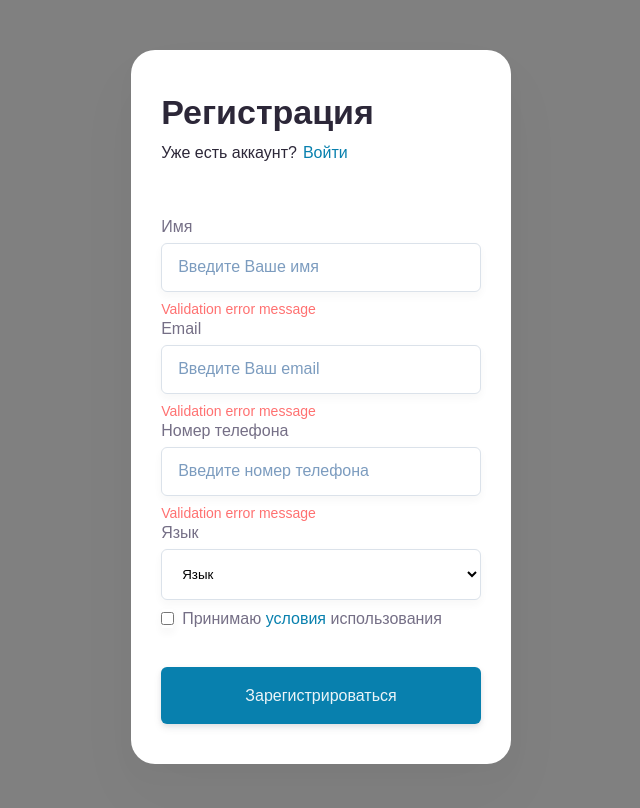
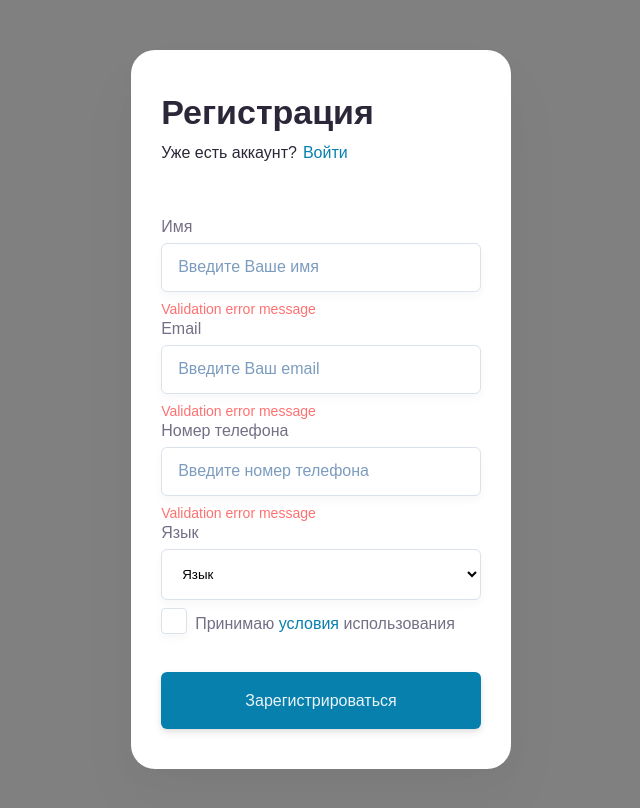
Before and after one commit to DNWD843/register-form, a React (Create React App) app: page / in a window 1280 px wide. Shown: the top 808 px of the page, without its empty margins (319-959 px from the left). Built offline with nearby package versions, Linux system fonts and the light colour scheme.

Commit message:
3 checkbox

```diff
--- a/src/components/Form/Form.css
+++ b/src/components/Form/Form.css
@@ -67,6 +67,10 @@
   flex-direction: column;
 }
 
+.form__field_type_checkbox {
+  align-items: flex-end;
+}
+
 .form__input-label {
   font-family: IBM Plex Sans, Arial, Helvetica, sans-serif;
   font-style: normal;
@@ -112,14 +116,24 @@
   margin: 0 0 8px;
 }
 
-.form__input_type_checkbox {
+.form__input-checkbox {
+  display: none;
+}
+
+.form__input-checkbox + .form__input_type_checkbox {
+  width: 24px;
+  height: 24px;
   border-radius: 4px;
   margin: 0 8px 0 0;
   padding: 0;
 }
 
-.form__input_type_checkbox:checked {
+.form__input-checkbox:checked + .form__input_type_checkbox {
+  width: 24px;
+  height: 24px;
   background-image: url('../../images/icon.svg');
+  background-size: cover;
+  border: 1px solid #0880ae;
 }
 
 .form__accept-title {
--- a/src/components/Form/Form.js
+++ b/src/components/Form/Form.js
@@ -69,13 +69,17 @@ function Form() {
               <option value="esp">Испанский</option>
             </select>
           </div>
-          <div className="form__field">
-            <input
-              type="checkbox"
-              id="accept"
-              name="accept"
-              className="form__input form__input_type_checkbox"
-            ></input>
+          <div className="form__field form__field_type_checkbox">
+            <label for="accept" className="checkbox-label">
+              <input
+                type="checkbox"
+                id="accept"
+                name="accept"
+                className="form__input-checkbox"
+              ></input>
+              <div className="form__input form__input_type_checkbox"></div>
+            </label>
+
             <p className="form__accept-title">
               Принимаю{' '}
               <button type="button" className="form__accept-link">
```
